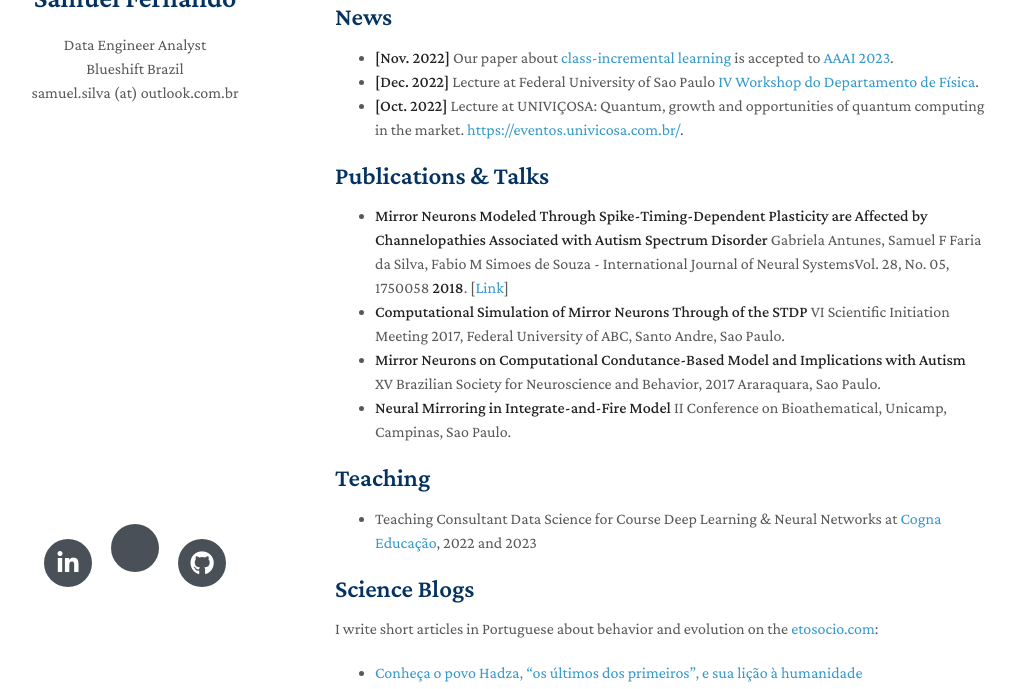
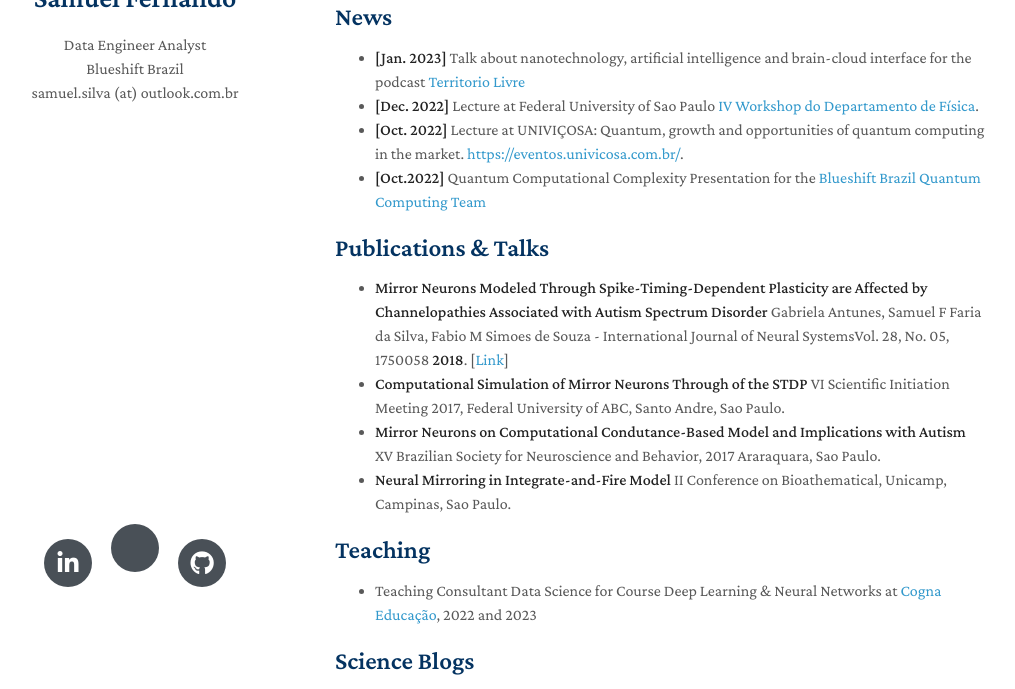
Before and after one commit to samuelfernandofs/samuel.fernando, a Jekyll site: the page built from index.md, in a window 1280 px wide and 900 px high, scrolled down 676 px, cut to the strip 211-900 px from the top of the window. Shown: the whole strip, without its empty margins (135-1150 px from the left). Built offline with Jekyll 4.4.1, drawn with Linux system fonts in a browser that asks for light colours; nearby versions of some CDN libraries; a style sheet for code colours, icons or effects is not loaded; our own code applies the rules of GitHub Pages for plain Markdown files.

Commit message:
Update index.md
Signed-off-by: Samuel Fernando <80293152+samuelfernandofs@users.noreply.github.com>

```diff
--- a/index.md
+++ b/index.md
@@ -29,9 +29,10 @@ I founded [NanoX](https://github.com/samuelfernandos/Nano_AIDriven) in Brazil to
 
 ## News
 
-- **[Nov. 2022]** Our paper about [class-incremental learning](https://pure.mpg.de/rest/items/item_3478882_1/component/file_3478883/content) is accepted to [AAAI 2023](https://aaai.org/Conferences/AAAI-23/).
+- **[Jan. 2023]** Talk about nanotechnology, artificial intelligence and brain-cloud interface for the podcast [Territorio Livre]([https://pure.mpg.de/rest/items/item_3478882_1/component/file_3478883/content](https://www.spreaker.com/show/territorio-livre_1))
 - **[Dec. 2022]** Lecture at Federal University of Sao Paulo [IV Workshop do Departamento de Física](https://www.youtube.com/watch?v=cehU5hTxSZc&t=263s).
 - **[Oct. 2022]** Lecture at UNIVIÇOSA: Quantum, growth and opportunities of quantum computing in the market. [https://eventos.univicosa.com.br/](https://eventos.univicosa.com.br/evento/quantum-crescimento-e-oportunidades-da-computacao-quantica-no-mercado).
+- **[Oct.2022]** Quantum Computational Complexity Presentation for the [Blueshift Brazil Quantum Computing Team](https://blueshift.com.br/)
 
 ## Publications & Talks
 
```
